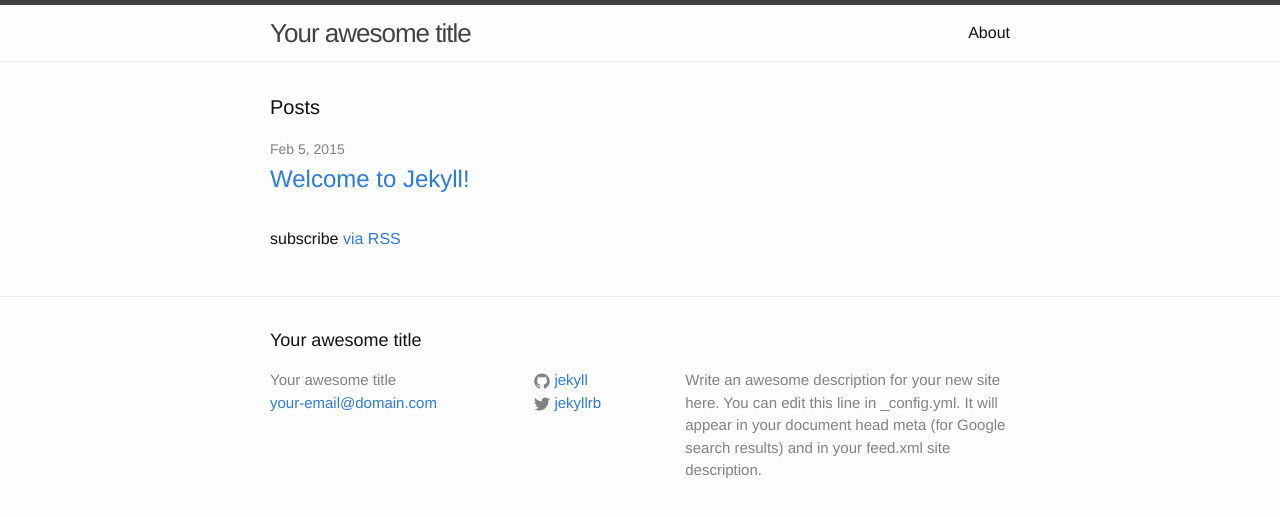
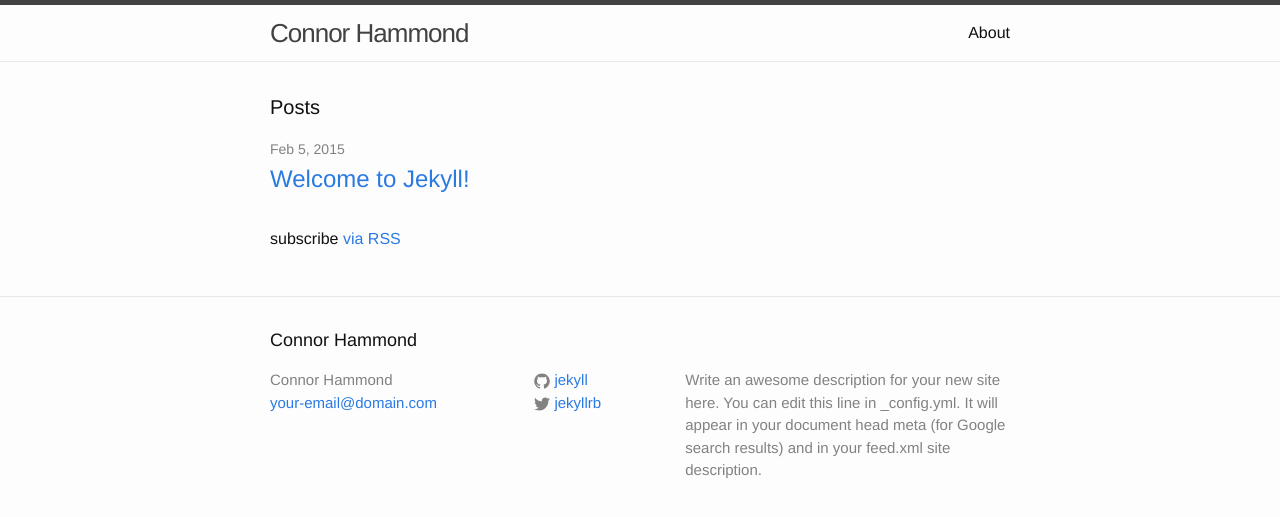
Before and after one commit to ConnorH2582/ConnorH2582.github.io, a Jekyll site: the page built from index.html, in a window 1280 px wide. Shown: the top 517 px of the page. Built offline with Jekyll 4.4.1, drawn with Linux system fonts in a browser that asks for light colours.

Commit message:
First commit

```diff
--- a/_config.yml
+++ b/_config.yml
@@ -1,5 +1,5 @@
 # Site settings
-title: Your awesome title
+title: Connor Hammond
 email: your-email@domain.com
 description: > # this means to ignore newlines until "baseurl:"
   Write an awesome description for your new site here. You can edit this
```
